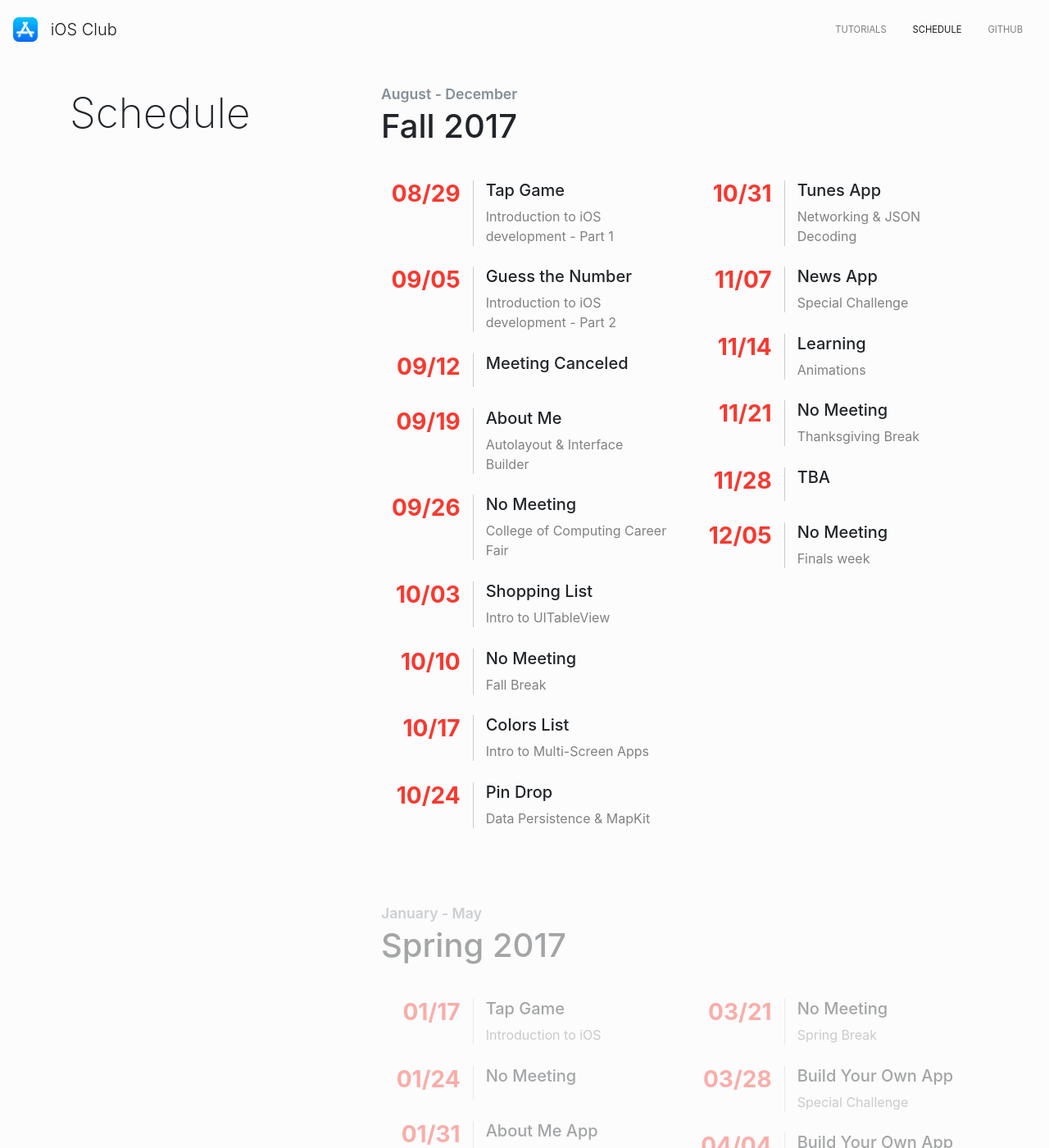
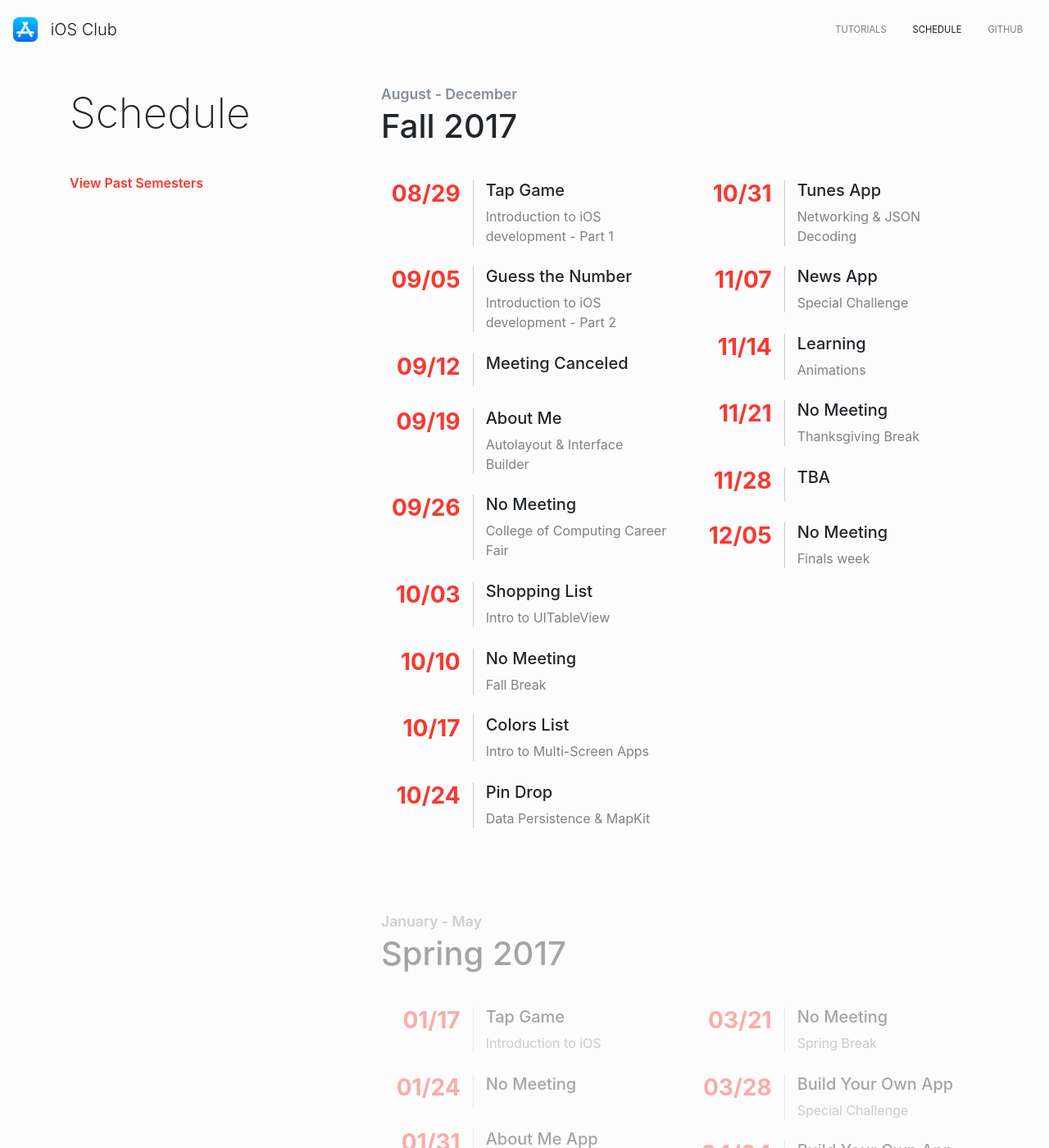
Before and after one commit to gauravtamhan/iosclub_website, a Jekyll site: the page built from schedule.md, in a window 1280 px wide and 1400 px high. Shown: the whole window at 82% size. Built offline with Jekyll 4.4.1, drawn with Linux system fonts in a browser that asks for light colours; nearby versions of some CDN libraries; comment, search, counter and statistics services are not loaded.

Commit message:
added scroll link to schedule page

```diff
--- a/_layouts/master.html
+++ b/_layouts/master.html
@@ -32,13 +32,14 @@
 
 
   <!-- jQuery first, then Popper.js, then Bootstrap JS -->
-  <script src="https://code.jquery.com/jquery-3.2.1.slim.min.js" integrity="sha384-KJ3o2DKtIkvYIK3UENzmM7KCkRr/rE9/Qpg6aAZGJwFDMVNA/GpGFF93hXpG5KkN"
+  <script src="https://code.jquery.com/jquery-3.2.1.min.js" integrity="sha256-hwg4gsxgFZhOsEEamdOYGBf13FyQuiTwlAQgxVSNgt4="
     crossorigin="anonymous"></script>
   <script src="https://cdnjs.cloudflare.com/ajax/libs/popper.js/1.12.3/umd/popper.min.js" integrity="sha384-vFJXuSJphROIrBnz7yo7oB41mKfc8JzQZiCq4NCceLEaO4IHwicKwpJf9c9IpFgh"
     crossorigin="anonymous"></script>
   <script src="https://maxcdn.bootstrapcdn.com/bootstrap/4.0.0-beta.2/js/bootstrap.min.js" integrity="sha384-alpBpkh1PFOepccYVYDB4do5UnbKysX5WZXm3XxPqe5iKTfUKjNkCk9SaVuEZflJ"
     crossorigin="anonymous"></script>
 
+  <script src="//cdn.jsdelivr.net/npm/jquery.scrollto@2.1.2/jquery.scrollTo.min.js"></script>
     <!-- Optional JavaScript -->
   {% if page.permalink contains "schedule" %}
   <script type="text/javascript" src="../js/adjust-calendar-view.js"></script>
--- a/_layouts/schedule.html
+++ b/_layouts/schedule.html
@@ -6,6 +6,12 @@ layout: master
     <div class="row spacer">
         <div class="col-lg-3">
             <h1 class="display-4 page-header">{{ page.title }}</h1>
+
+            <div id="schedule-menu" class="side-nav">
+                <div class="item">
+                    <a class="cal">View Past Semesters</a>
+                </div>
+            </div>
         </div>
         <div class="col-lg-8 offset-lg-1">
             <!-- Repeat structure below for second calender -->
@@ -39,6 +45,8 @@ layout: master
                 </div>
             </div>
             <!-- END: Repeat structure -->
+            <div id="pastSemester" style="padding-top: 10px;"></div>
+
             <div class="past-schedules">
                 {% for schedule in site.data.schedules.past-schedule.past-meetings %}
                 <div class="post-header large-spacer">
--- /dev/null
+++ b/_layouts/tutorials.html
@@ -0,0 +1,3 @@
+---
+layout: master
+---
--- a/css/style-3.css
+++ b/css/style-3.css
@@ -25,6 +25,22 @@ ul.calender li {
     opacity: 0.4;
 }
 
+#schedule-menu a {
+    color: rgb(247, 57, 48);
+}
+
+a.cal {
+    cursor: pointer;
+}
+
+
+/* Medium devices (tablets, less than 992px) */
+@media (max-width: 991px) {
+    #schedule-menu {
+        display: none;
+    }
+}
+
 /* Extra small devices (portrait phones, less than 576px) */
 @media (max-width: 575px) {
     h3.text-right {
--- a/js/adjust-calendar-view.js
+++ b/js/adjust-calendar-view.js
@@ -16,3 +16,8 @@ $( document ).ready(function() {
     })
 
 })
+
+$("a.cal").click(
+    function() {
+        $(window).scrollTo(document.getElementById('pastSemester'), 800);
+})
```
Also changed, not shown: tutorials.md (+1 -0 lines).
